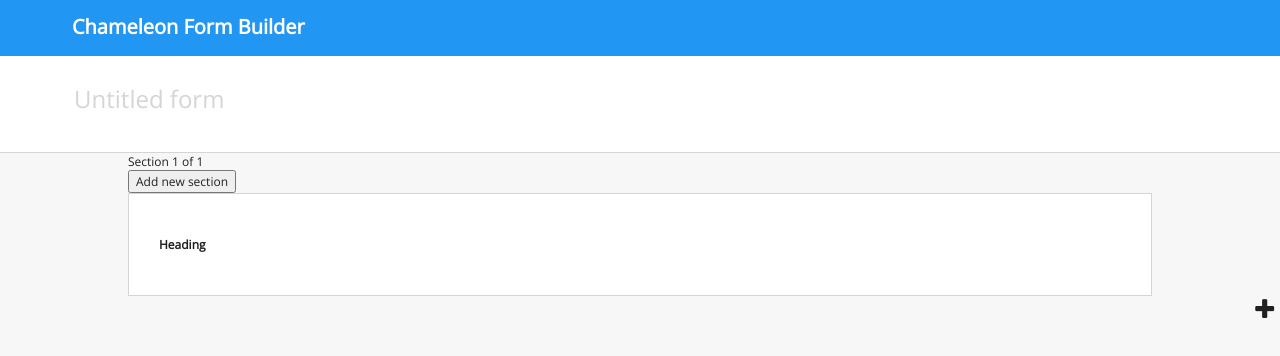
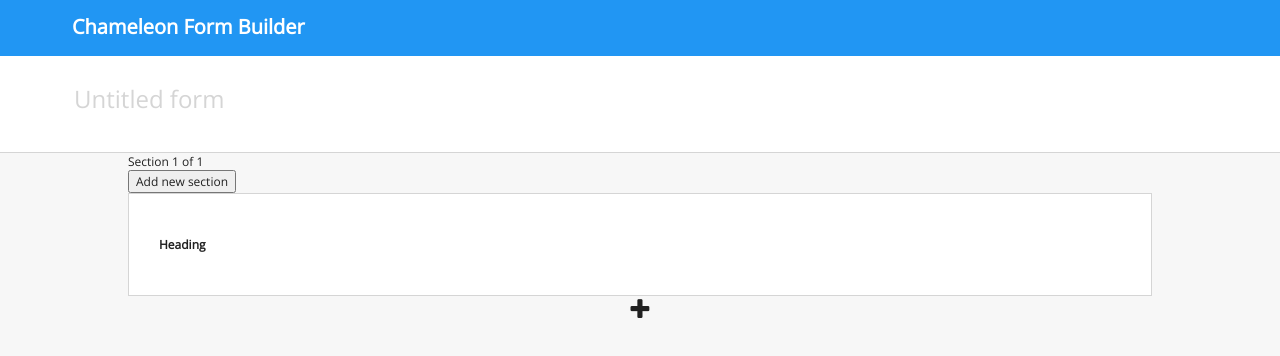
Before and after one commit to markw13a/form-hackathon, a React (Create React App) app: page / in a window 1280 px wide. Shown: the top 356 px of the page. Built offline with nearby package versions, Linux system fonts and the light colour scheme.

Commit message:
reposition add button

```diff
--- a/src/style/main.scss
+++ b/src/style/main.scss
@@ -45,7 +45,7 @@ header h1{color:#fff; font-size:20px}
 
     button {
         cursor: pointer;
-        border: none; background:none; font-size:20px; position: absolute; right:0;
+        border: none; background:none; font-size:20px; right:0;
         .icon {font-size: 24px;}
     }
 }
```
